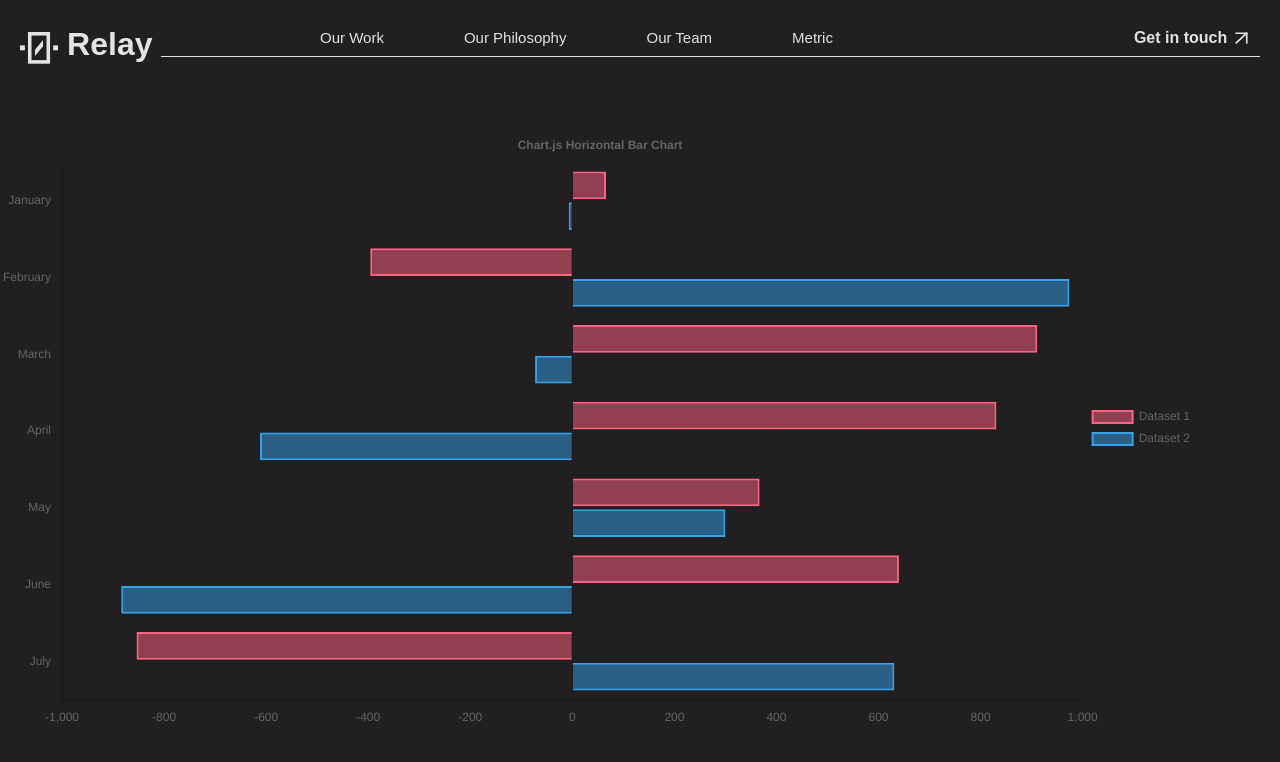
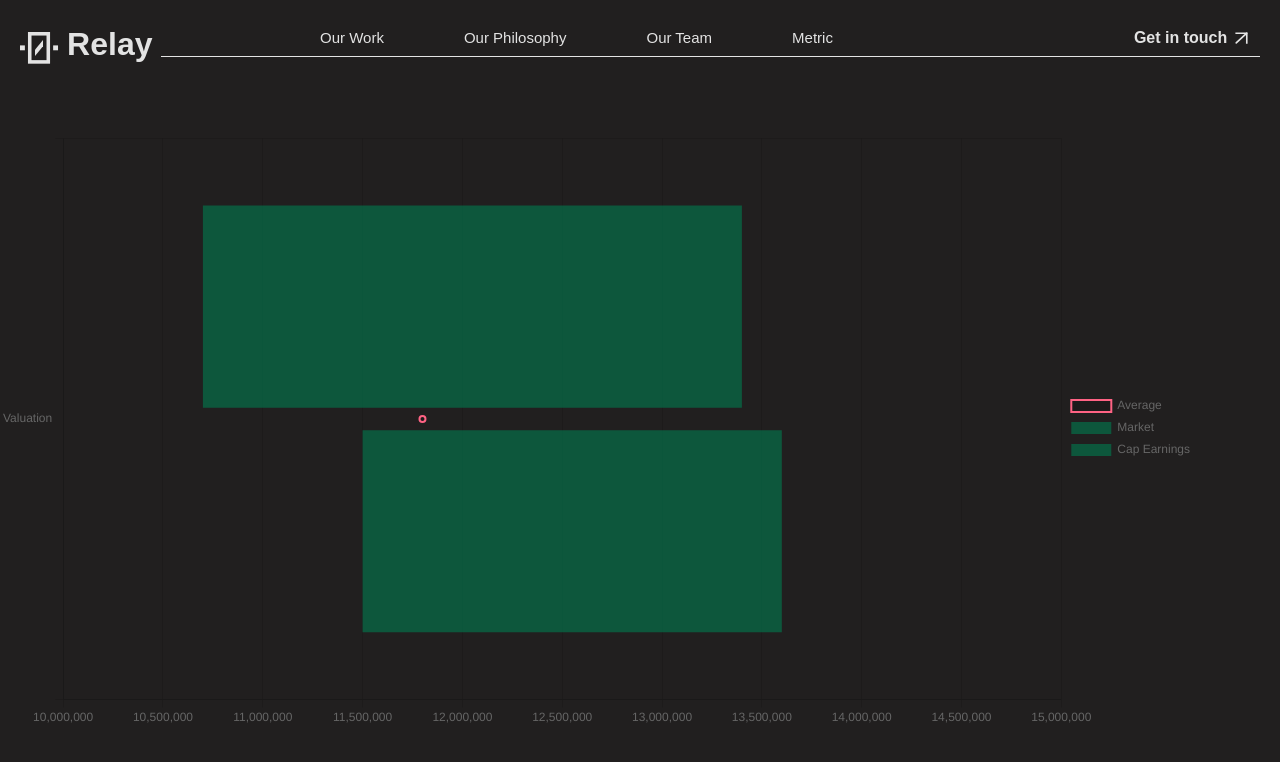
Before and after one commit to relay-product/marketing, a Next.js app in the folder next-app/: page / in a window 1280 px wide. Shown: the top 762 px of the page. Built offline with nearby package versions, Linux system fonts and the light colour scheme.

Commit message:
final demo graph

```diff
--- a/next-app/src/pages/index.tsx
+++ b/next-app/src/pages/index.tsx
@@ -1,27 +1,34 @@
-import { Box, Flex, Heading } from '@chakra-ui/react'
-import { Doughnut } from 'react-chartjs-2'
-import React from 'react'
+import React, { MouseEvent, useRef } from 'react'
+import type { InteractionItem } from 'chart.js'
 import {
   Chart as ChartJS,
+  LinearScale,
   CategoryScale,
-  LinearScale,
   BarElement,
-  Title,
+  PointElement,
+  LineElement,
+  Legend,
   Tooltip,
-  Legend,
 } from 'chart.js'
-import { Bar } from 'react-chartjs-2'
+import { Chart, getDatasetAtEvent, getElementAtEvent, getElementsAtEvent } from 'react-chartjs-2'
+
 import { faker } from '@faker-js/faker'
+import { Flex } from '@chakra-ui/react'
 
 export default function Home() {
-  ChartJS.register(CategoryScale, LinearScale, BarElement, Title, Tooltip, Legend)
+  ChartJS.register(
+    LinearScale,
+    CategoryScale,
+    BarElement,
+    PointElement,
+    LineElement,
+    Legend,
+    Tooltip,
+  )
+
   const options = {
     indexAxis: 'y' as const,
-    elements: {
-      bar: {
-        borderWidth: 2,
-      },
-    },
+
     responsive: true,
     plugins: {
       legend: {
@@ -29,33 +36,82 @@ export default function Home() {
       },
       title: {
         display: true,
-        text: 'Chart.js Horizontal Bar Chart',
+        text: 'Valuation',
+      },
+    },
+    scales: {
+      x: {
+        min: 10000000,
+        max: 15000000,
       },
     },
   }
-  const labels = ['January', 'February', 'March', 'April', 'May', 'June', 'July']
+  const labels = ['Valuation']
   const data = {
     labels,
     datasets: [
       {
-        label: 'Dataset 1',
-        data: labels.map(() => faker.datatype.number({ min: -1000, max: 1000 })),
+        type: 'line' as const,
+        label: 'Average',
         borderColor: 'rgb(255, 99, 132)',
-        backgroundColor: 'rgba(255, 99, 132, 0.5)',
+        borderWidth: 2,
+        fill: false,
+        data: [11800000, 11800000],
       },
       {
-        label: 'Dataset 2',
-        data: labels.map(() => faker.datatype.number({ min: -1000, max: 1000 })),
-        borderColor: 'rgb(53, 162, 235)',
-        backgroundColor: 'rgba(53, 162, 235, 0.5)',
+        type: 'bar' as const,
+        label: 'Market',
+        backgroundColor: 'rgba(1, 125, 81, 0.60)',
+        data: [[10700000, 13400000]],
+      },
+      {
+        type: 'bar' as const,
+        label: 'Cap Earnings',
+        backgroundColor: 'rgba(1, 125, 81, 0.60)',
+        data: [[11500000, 13600000]],
       },
     ],
+  }
+  const printDatasetAtEvent = (dataset: InteractionItem[]) => {
+    if (!dataset.length) return
+
+    const datasetIndex = dataset[0].datasetIndex
+
+    console.log(data.datasets[datasetIndex].label)
+  }
+
+  const printElementAtEvent = (element: InteractionItem[]) => {
+    if (!element.length) return
+
+    const { datasetIndex, index } = element[0]
+
+    console.log(data.labels[index], data.datasets[datasetIndex].data[index])
+  }
+
+  const printElementsAtEvent = (elements: InteractionItem[]) => {
+    if (!elements.length) return
+
+    console.log(elements.length)
+  }
+
+  const chartRef = useRef<ChartJS>(null)
+
+  const onClick = (event: MouseEvent<HTMLCanvasElement>) => {
+    const { current: chart } = chartRef
+
+    if (!chart) {
+      return
+    }
+
+    printDatasetAtEvent(getDatasetAtEvent(chart, event))
+    printElementAtEvent(getElementAtEvent(chart, event))
+    printElementsAtEvent(getElementsAtEvent(chart, event))
   }
   return (
     <>
       <Flex backgroundColor={'greyscale.grey-900'} flexDir={'column'} w={'100vw'}>
         <Flex boxSize="75rem">
-          <Bar options={options} data={data} />
+          <Chart ref={chartRef} type="bar" onClick={onClick} options={options} data={data} />
         </Flex>
       </Flex>
     </>
```
